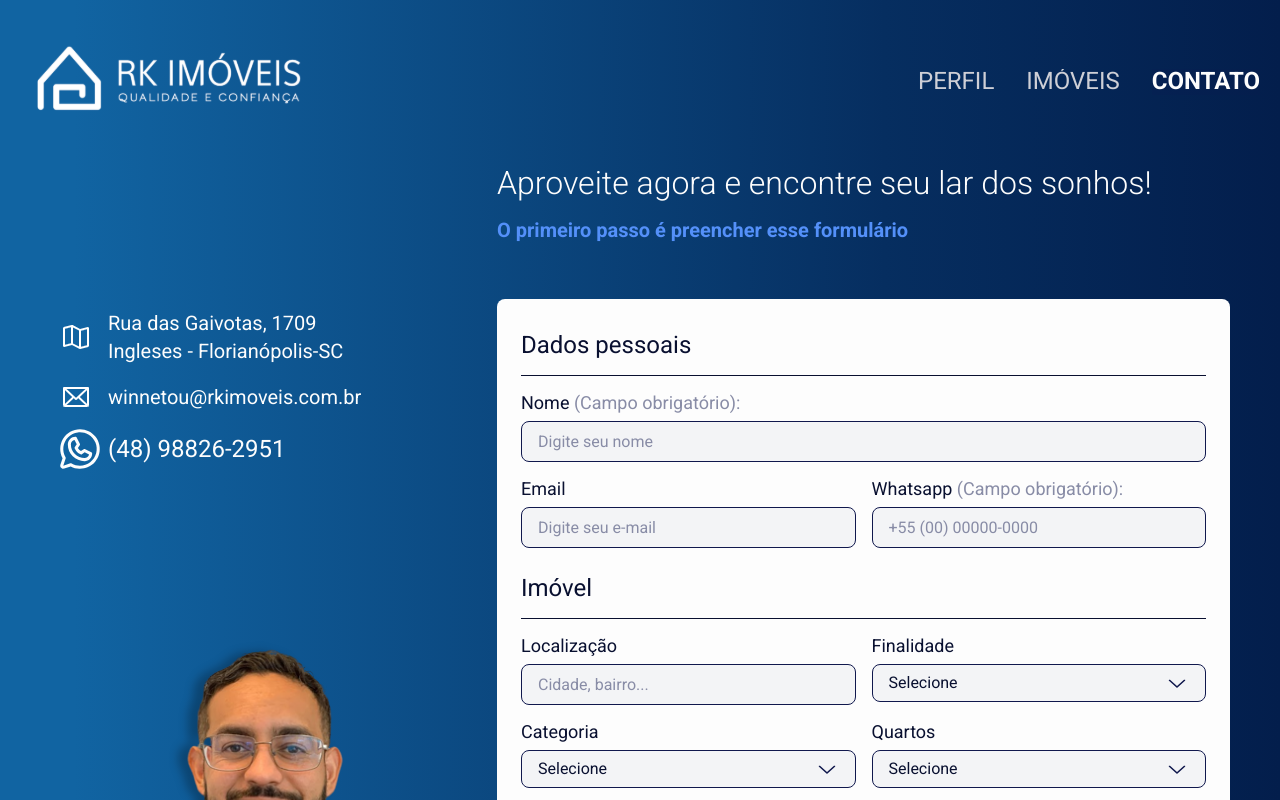
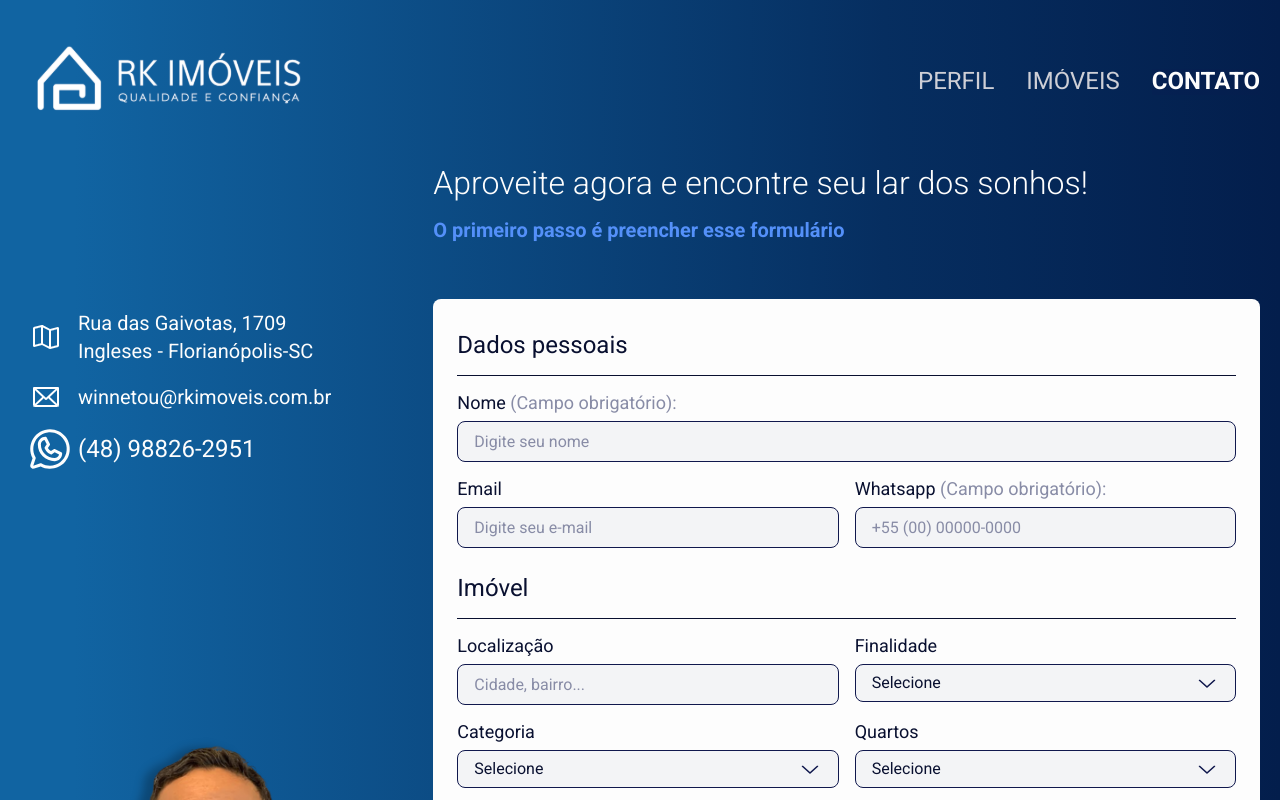
Before and after one commit to labyes24/RK-LP-VERA-MELENDEZ, a React (Vite) app: page /contact in a window 1280 px wide. Shown: the top 800 px of the page. Built offline with nearby package versions, Linux system fonts and the light colour scheme.

Commit message:
fix/FIX-0002: fixed position bugs on contact page

```diff
--- a/src/presentation/pages/Contact/styles.js
+++ b/src/presentation/pages/Contact/styles.js
@@ -30,11 +30,12 @@ export const Container = styled.div`
     border-radius: 0.8rem;
   }
 
+  /* desktop */
   @media (min-width: 1024px) {
     display: grid;
     grid-template-columns: 1fr 1fr 1fr;
     column-gap: 2rem;
-    padding: 0 5rem 1rem;
+    padding: 0 2rem 0 1rem;
 
     grid-template-areas:
       'null  titles titles'
@@ -42,10 +43,14 @@ export const Container = styled.div`
 
     .image {
       display: block;
+      position: relative;
       transform: translate(0, 42px);
       z-index: -1;
 
-      margin-bottom: 10%;
+      /* Corrige o problema do footer entrar na imagem */
+      img {
+        width: 99% !important;
+      }
     }
 
     > .titles {
@@ -67,6 +72,7 @@ export const Container = styled.div`
     > .form {
       grid-area: form;
       border-radius: 0.8rem;
+      padding-bottom: 2rem;
     }
 
     > .contact {
@@ -75,6 +81,11 @@ export const Container = styled.div`
       grid-area: contact;
       position: relative;
       justify-content: space-between;
+
+      /* Esse aside é o ContactBlock */
+      aside {
+        padding-left: 2rem;
+      }
     }
   }
 `
```
